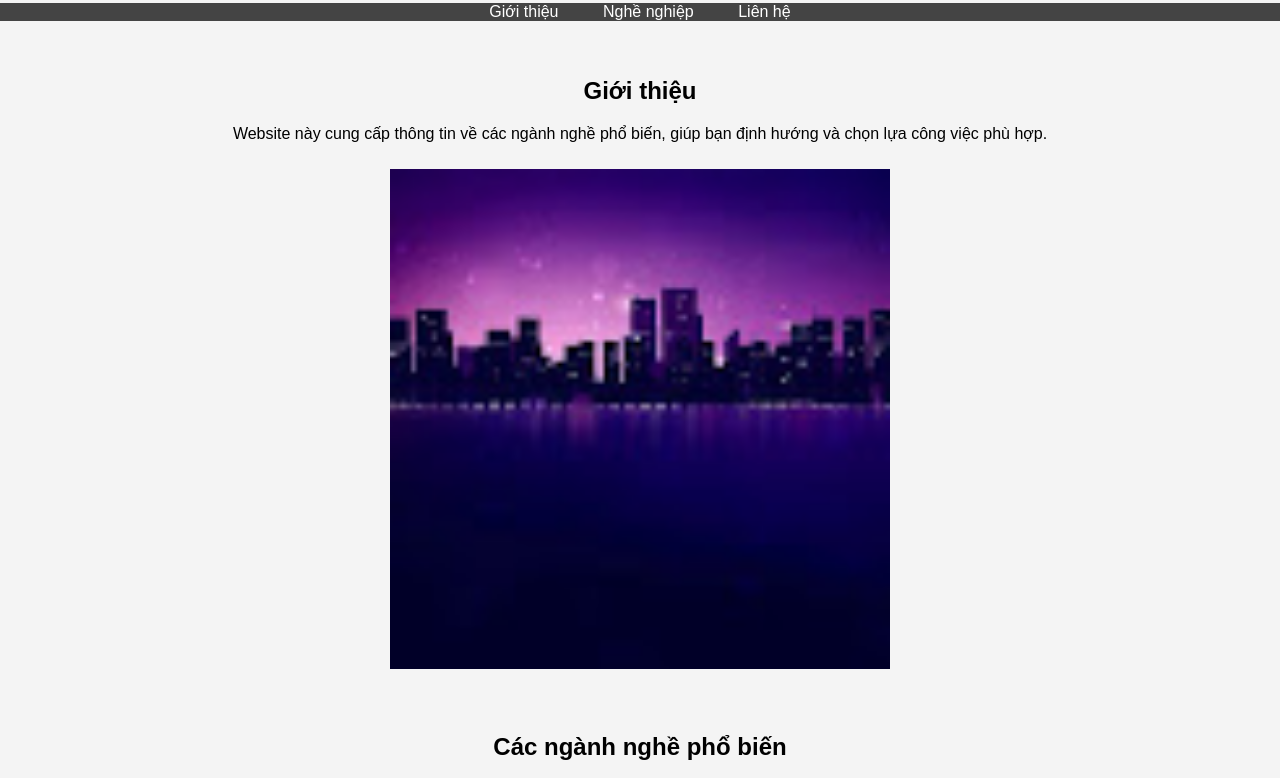
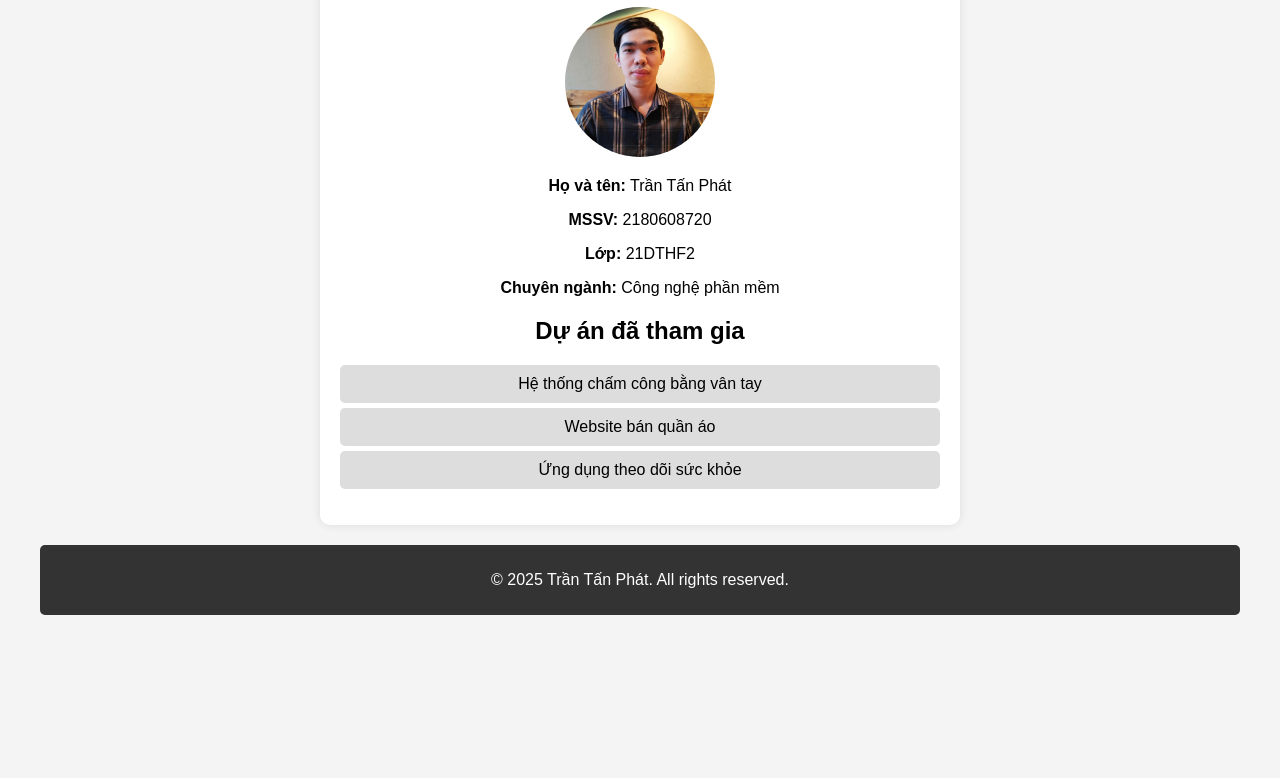
Before and after one commit to TanPhat8720/tanphat.github.io, a plain HTML site: page index.html in a window 1280 px wide. Shown: the part 133-911 px from the top of the page. After the commit the page ends 800 px from the top, so only its background shows below. Drawn offline with Linux system fonts and the light colour scheme.

Commit message:
thong tin cua toi

```diff
--- a/index.html
+++ b/index.html
@@ -3,88 +3,64 @@
 <head>
     <meta charset="UTF-8">
     <meta name="viewport" content="width=device-width, initial-scale=1.0">
-    <title>Giới Thiệu Nghề Nghiệp</title>
-    <link rel="stylesheet" href="style.css">
+    <title>Giới thiệu bản thân</title>
     <style>
         body {
             font-family: Arial, sans-serif;
-            margin: 0;
-            padding: 0;
+            text-align: center;
+            margin: 40px;
             background-color: #f4f4f4;
         }
-        header {
-            background: #333;
-            color: white;
-            text-align: center;
+        .container {
+            max-width: 600px;
+            margin: auto;
+            background: white;
             padding: 20px;
-        }
-        nav ul {
-            list-style: none;
-            padding: 0;
-            background: #444;
-            text-align: center;
-        }
-        nav ul li {
-            display: inline;
-            padding: 10px 20px;
-        }
-        nav ul li a {
-            color: white;
-            text-decoration: none;
-        }
-        section {
-            padding: 20px;
-            text-align: center;
+            border-radius: 10px;
+            box-shadow: 0 0 10px rgba(0, 0, 0, 0.1);
         }
         img {
-            width: 50%;
-            max-width: 500px;
-            height: auto;
-            margin-top: 10px;
+            width: 150px;
+            height: 150px;
+            border-radius: 50%;
+            object-fit: cover;
+        }
+        ul {
+            list-style-type: none;
+            padding: 0;
+        }
+        li {
+            background: #ddd;
+            margin: 5px 0;
+            padding: 10px;
+            border-radius: 5px;
         }
         footer {
-            text-align: center;
+            margin-top: 20px;
             padding: 10px;
             background: #333;
             color: white;
-            position: relative;
-            bottom: 0;
-            width: 100%;
+            border-radius: 5px;
         }
     </style>
 </head>
 <body>
-    <header>
-        <h1>Chào mừng đến với Cẩm nang Nghề nghiệp</h1>
-    </header>
-    <nav>
+    <div class="container">
+        <h1>Giới thiệu bản thân</h1>
+        <img src="/images/my_image.jpg" alt="Ảnh đại diện">
+        <p><strong>Họ và tên:</strong> Trần Tấn Phát</p>
+        <p><strong>MSSV:</strong> 2180608720</p>
+        <p><strong>Lớp:</strong> 21DTHF2</p>
+        <p><strong>Chuyên ngành:</strong> Công nghệ phần mềm</p>
+        <h2>Dự án đã tham gia</h2>
         <ul>
-            <li><a href="#about">Giới thiệu</a></li>
-            <li><a href="#careers">Nghề nghiệp</a></li>
-            <li><a href="#contact">Liên hệ</a></li>
+            <li>Hệ thống chấm công bằng vân tay</li>
+            <li>Website bán quần áo</li>
+            <li>Ứng dụng theo dõi sức khỏe</li>
         </ul>
-    </nav>
-    <section id="about">
-        <h2>Giới thiệu</h2>
-        <p>Website này cung cấp thông tin về các ngành nghề phổ biến, giúp bạn định hướng và chọn lựa công việc phù hợp.</p>
-        <img src="images/career.jpg" alt="Hình ảnh nghề nghiệp">
-    </section>
-    <section id="careers">
-        <h2>Các ngành nghề phổ biến</h2>
-        <ul>
-            <li>Phát triển phần mềm</li>
-            <li>Thiết kế đồ họa</li>
-            <li>Kỹ sư điện tử</li>
-            <li>Marketing số</li>
-            <li>Bác sĩ, Y tá</li>
-        </ul>
-    </section>
-    <section id="contact">
-        <h2>Liên hệ</h2>
-        <p>Email: contact@career.com</p>
-    </section>
+    </div>
     <footer>
-        <p>&copy; 2025 Giới Thiệu Nghề Nghiệp. All rights reserved.</p>
+        <p>&copy; 2025 Trần Tấn Phát. All rights reserved.</p>
     </footer>
 </body>
 </html>
```
